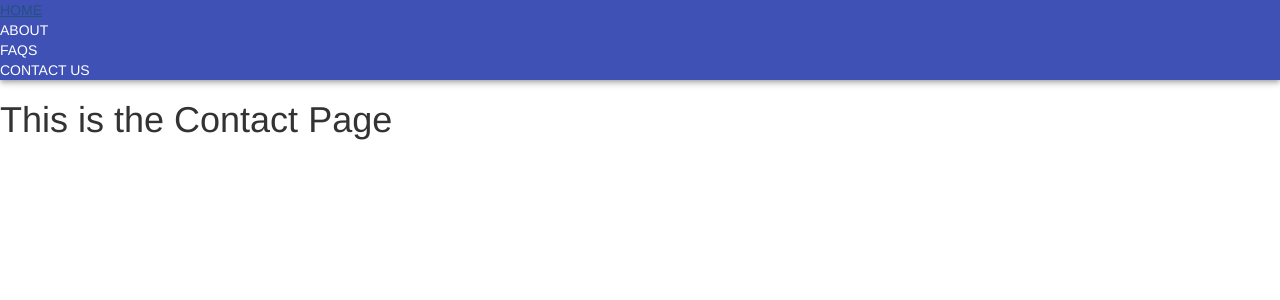
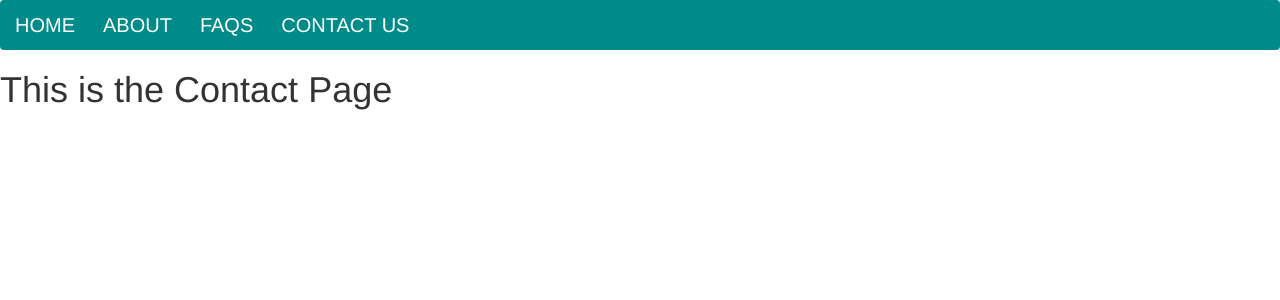
Before and after one commit to dylanesque/MPQChampApp, a Next.js app: page /contact in a window 1280 px wide. Shown: the top 300 px of the page. Built offline with nearby package versions, Linux system fonts and the light colour scheme.

Commit message:
Added logout button, further UI refinements

```diff
--- a/components/Auth/Logout.js
+++ b/components/Auth/Logout.js
@@ -6,7 +6,7 @@ const LogoutBtn = ({ logoutHandler }) => (
   <Button
     id="qsLogoutBtn"
     variant="primary"
-    className="btn-margin logoutBtn"
+    className="btn-margin loginBtn"
     onClick={() => Router.push('/api/logout')}
   >
     Log Out
--- /dev/null
+++ b/components/CharacterGrid.js
@@ -0,0 +1,5 @@
+const CharacterGrid = ({ children }) => {
+    return (<main className="character-grid">{children}</main> );
+}
+
+export default CharacterGrid;
--- a/components/Layout.js
+++ b/components/Layout.js
@@ -1,27 +1,13 @@
 import React from 'react';
-import Link from 'next/link';
-import AppBar from '@material-ui/core/AppBar';
+
+
+import NavBar from './NavBar';
 
 const Layout = ({ children }) => {
+
   return (
     <>
-      <AppBar position="static" className="nav-bar">
-        <Link href="/">
-          <a>HOME</a>
-        </Link>
-        <Link href="/about">
-          <a>ABOUT</a>
-        </Link>
-
-        <Link href="/faqs">
-          <a>FAQS</a>
-        </Link>
-
-        <Link href="/contact">
-          <a>CONTACT US</a>
-        </Link>
-      </AppBar>
-
+      <NavBar />
       {children}
     </>
   );
--- /dev/null
+++ b/components/NavBar.js
@@ -0,0 +1,30 @@
+import Link from 'next/link';
+
+import { useFetchUser } from '../lib/user';
+
+const NavBar = () => {
+  return (
+    <nav className="navbar">
+      <>
+        <Link href="/">
+          <a>HOME</a>
+        </Link>
+      </>
+      <div>
+        <Link href="/about">
+          <a>ABOUT</a>
+        </Link>
+
+        <Link href="/faqs">
+          <a>FAQS</a>
+        </Link>
+
+        <Link href="/contact">
+          <a>CONTACT US</a>
+        </Link>
+      </div>
+    </nav>
+  );
+};
+
+export default NavBar;
--- a/styles/App.css
+++ b/styles/App.css
@@ -4,10 +4,33 @@ a {
   color: white;
 }
 
-.nav-bar {
+.character-grid {
+  display: grid;
+  grid-template-columns: repeat(auto-fill, minmax(250px, 1fr));
+  grid-gap: 2rem;
+  padding-left: 1rem;
+  padding-top: 3rem;
+}
+
+.char-image {
+  display: inline-block;
+  width: 100px;
+  height: 125px;
+}
+
+.navbar {
+  background-color: darkcyan;
   display: flex;
+  align-items: center;
   flex-direction: row;
-  justify-content: flex-end;
+  justify-content: flex-start;
+  top: 0;
+  width: 100vw;
+}
+
+.navbar a {
+  font-size: 2rem;
+  padding: 0 1.4rem;
 }
 
 .power-select {
```
Also changed, not shown: components/Card.js (+7 -4 lines), pages/index.js (+10 -15 lines), utils/graphql.js (+10 -5 lines).
